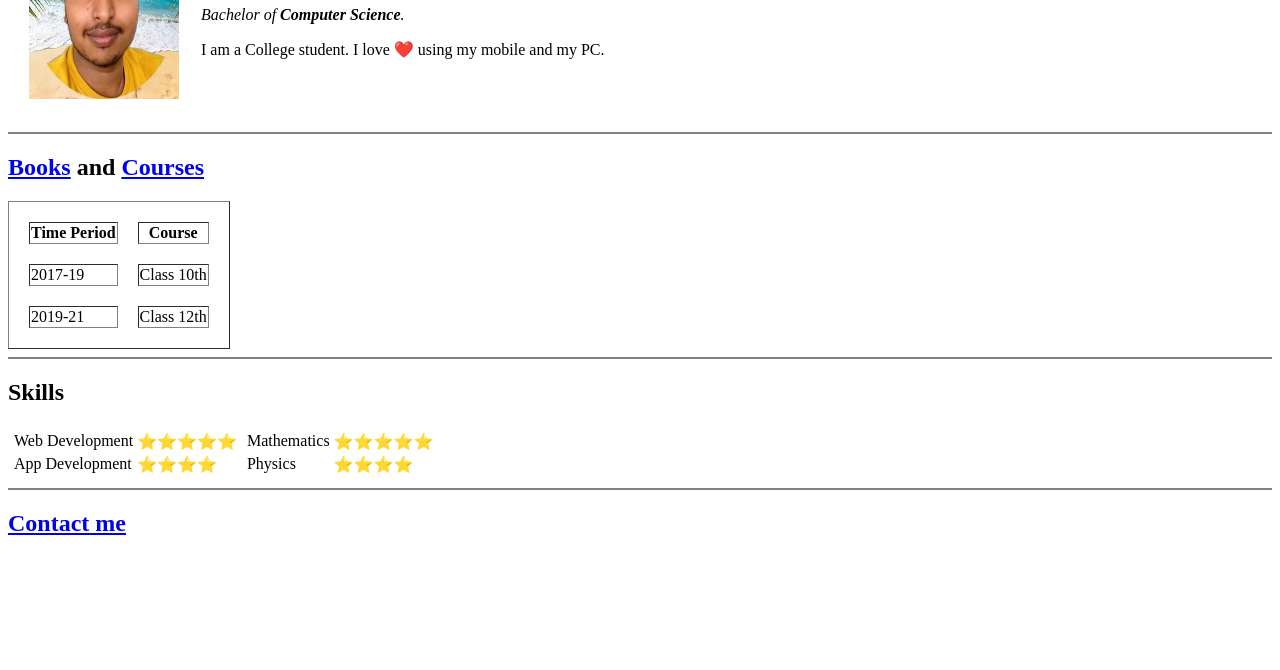
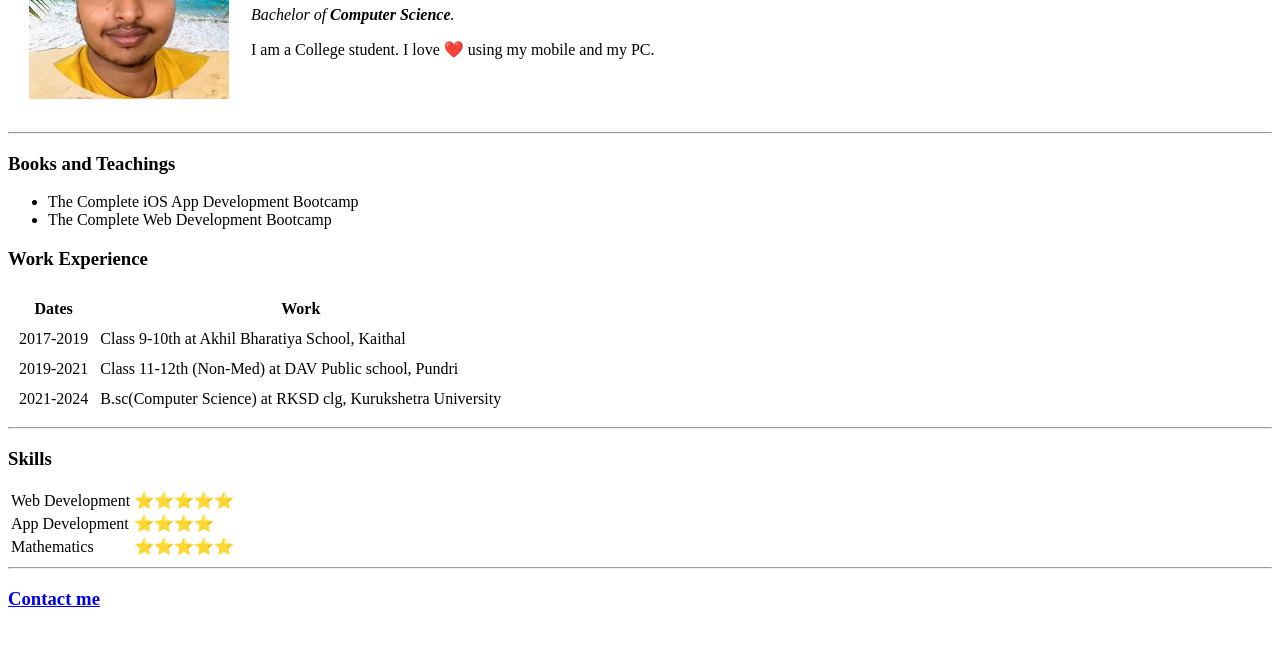
Before and after one commit to MrJatinGargOfficial/CV, a plain HTML site: page index.htm in a window 1280 px wide. Shown: the part 130-800 px from the top of the page. Drawn offline with Linux system fonts and the light colour scheme.

Commit message:
Update index.htm

```diff
--- a/index.htm
+++ b/index.htm
@@ -5,14 +5,16 @@
     <meta charset="UTF-8">
     <meta http-equiv="X-UA-Compatible" content="IE=edge">
     <meta name="viewport" content="width=device-width, initial-scale=1.0">
-    <title>😎JATIN GARG's profile</title>
+    <title>Jatin's Personal Site</title>
+    <link rel="icon" href="favicon.png">
+    <link rel="stylesheet" href="css/styles.css">
 </head>
 
 <body>
 
     <table cellspacing="20" >
         <tr>
-            <td> <img src="jatin.jpg" alt="Profile Picture" height="200" width="150">
+            <td> <img id="pp" src="jatin.jpg" alt="Profile Picture" height="200" width="200">
         <td><h1>JATIN GARG</h1>
             <p> <em>Bachelor of <strong> Computer Science</strong>.</em> </p>
             <p>I am a College student. I love ❤️ using my mobile and my PC.</p>
@@ -20,31 +22,39 @@
 
     </table>
 
-    <hr size="2" noshade>
+    <hr>
 
-    <h2> <strong> <a href="books.html">Books</a> and <a href="courses.html">Courses</a> </strong> </h2>
-    <table border="1" cellspacing="20">
+    <h3> <strong>Books and Teachings</strong> </h3>
+        <ul>
+            <li>The Complete iOS App Development Bootcamp</li>
+            <li>The Complete Web Development Bootcamp</li>
+        </ul>
+        <h3>Work Experience</h3>
+        <table cellspacing="10">
           <thead>
-            <th>Time Period</th>
-            <th>Course</th>
+            <tr>
+              <th>Dates</th>
+              <th>Work</th>
+            </tr>
           </thead>
-
+          <tbody>
             <tr>
-            <td>2017-19</td>
-            <td>Class 10th</td>
+              <td>2017-2019</td>
+              <td>Class 9-10th at Akhil Bharatiya School, Kaithal</td>
             </tr>
             <tr>
-            <td>2019-21</td>
-            <td>Class 12th</td>
+              <td>2019-2021</td>
+              <td>Class 11-12th (Non-Med) at DAV Public school, Pundri</td>
             </tr>
+            <tr>
+              <td>2021-2024</td>
+              <td>B.sc(Computer Science) at RKSD clg, Kurukshetra University</td>
+            </tr>
+          </tbody>
+        </table>
+    <hr>
+    <h3><strong>Skills</strong></h3>
 
-    </table>
-
-    <hr size="2" noshade>
-    <h2><strong>Skills</strong></h2>
-    <table>
-        <tr>
-            <td>
     <table>
         <tr>
             <td>Web Development</td>
@@ -54,29 +64,15 @@
             <td>App Development</td>
             <td>⭐⭐⭐⭐</td>
         </tr>
-                </table>
-            </td>
-
-            <td>
-                <table>
         <tr>
             <td>Mathematics</td>
             <td>⭐⭐⭐⭐⭐</td>
         </tr>
-                    <tr>
-                        <td>Physics</td>
-                        <td>⭐⭐⭐⭐</td>
-                    </tr>
-                </table>
-            </td>
 
-
-
-        </tr>
     </table>
 
-    <hr size="2" noshade>
-    <h2><strong><a href="contact.html">Contact me</a></strong></h2>
+    <hr>
+    <h3><a href="contactme.html">Contact me</a></h3>
 
 </body>
 
```
Lines whose indentation alone changed are shown as unchanged.
